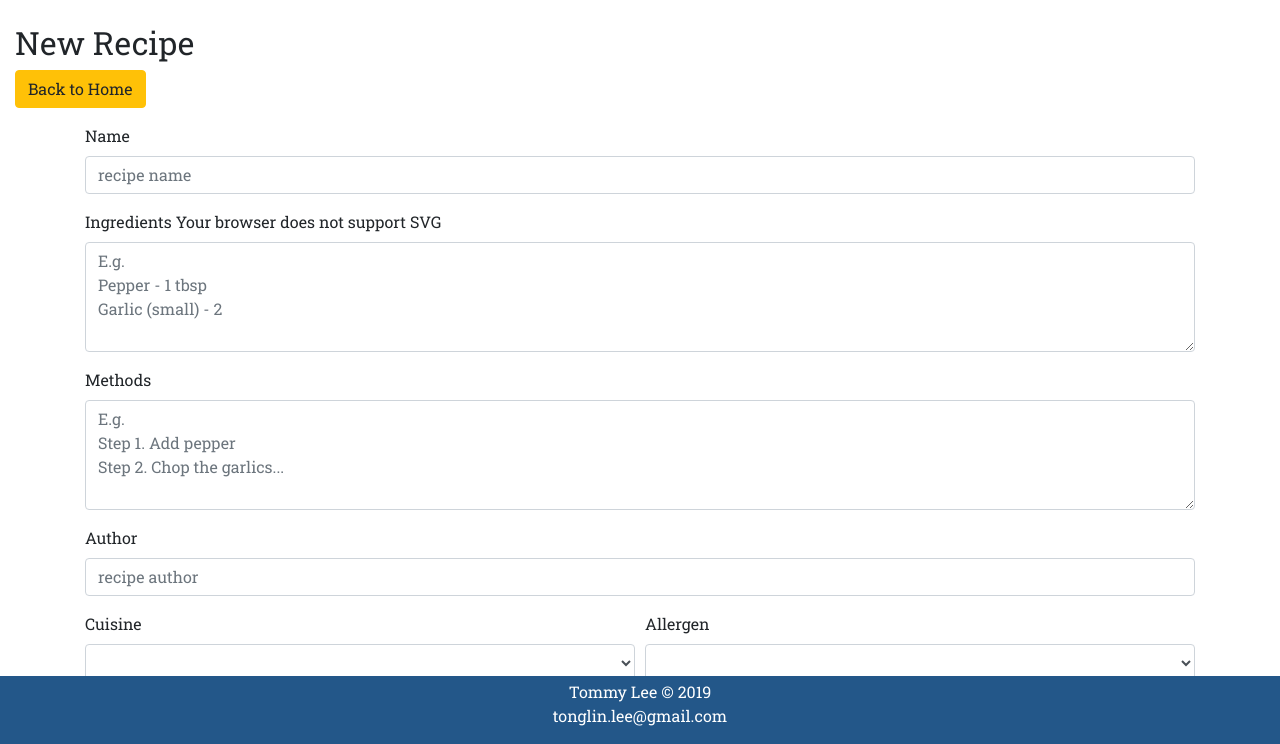
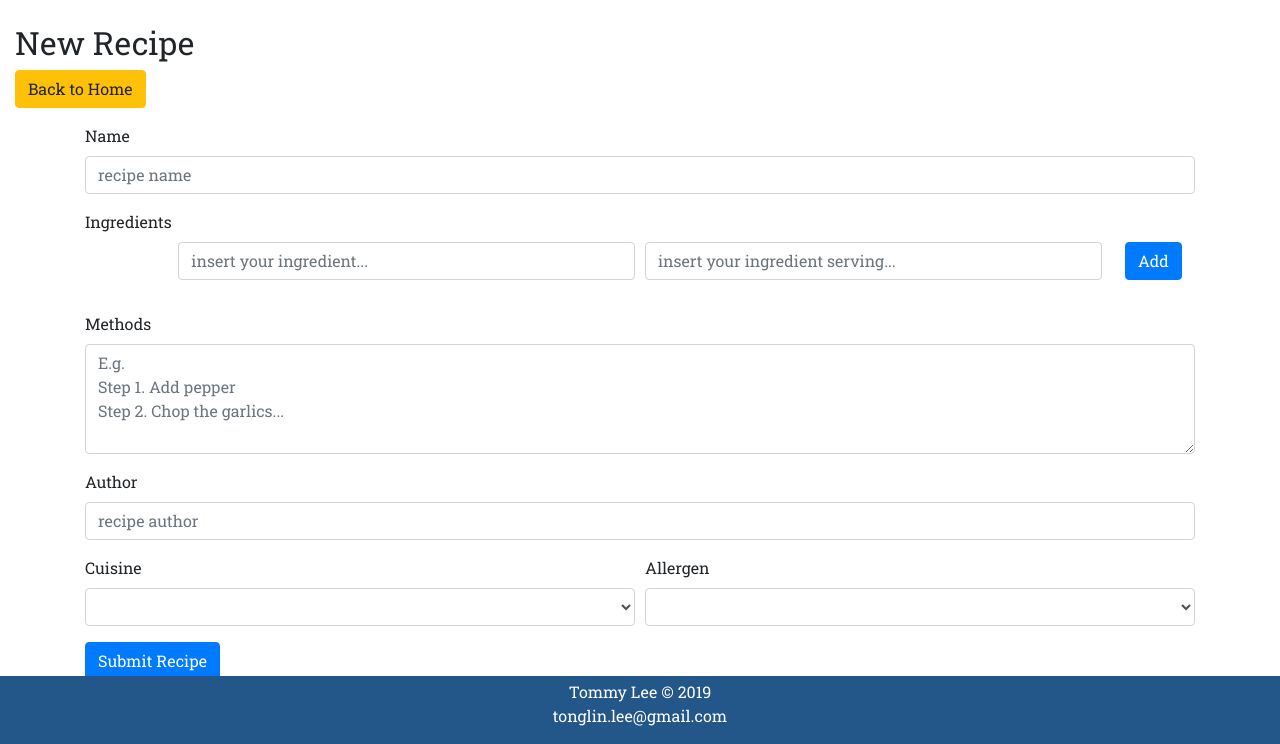
Before and after one commit to naturalDev0/p3-omnicook, a Flask app: page /recipe/add in a window 1280 px wide. Shown: the part 56-800 px from the top of the page. Run offline with Flask 2, Linux system fonts and the light colour scheme; data that the repository does not hold is empty; some libraries are stand-ins or nearby versions.

Commit message:
1. Added script.js to perform button functions. 2. Added components to test out adding new roles of ingredients. 3. Added heroku deployment settings.

```diff
--- /dev/null
+++ b/static/js/script.js
@@ -0,0 +1,70 @@
+// Global variables
+var nextNo;
+
+// Load script's actions
+$(document).ready(function() {
+
+    nextNo = 2;
+    $('.add-more').click(function(e) {
+        e.preventDefault();
+        addRow = '#field' + nextNo;
+        addRemoveRow = '#field' + nextNo;
+        nextNo = nextNo + 1;
+
+        var newInput = '<div class="form-row" id="field' + nextNo + '">' +
+                        '<div class="form-group col-md-1"><span class="align-middle">'+ nextNo + '</span></div>' +
+                        '<div class="form-group col-md-5"><input type="text" class="form-control" id="ingred-name-' + nextNo + '" placeholder="insert your ingredient..."></div>' +
+                        '<div class="form-group col-md-5"><input type="text" class="form-control" id="ingred-serve-' + nextNo + '" placeholder="insert your ingredient serving..."></div>'
+                        '<div class="form-group col-md-1 text-center"><div id="field">' +
+                        '<button type="text" class="btn btn-primary align-middle add-more" role="button" id="field-btn1">Add</button></div></div>' +
+                    '</div>';
+
+        $('.remove-me').click(function(e) {
+            e.preventDefault();
+        //     var fieldNum = this.id.charAt(this.id.length - 1);
+        //     var fieldID = "#field" + fieldNum;
+        //     $(this).remove();
+        //     $(fieldID).remove();
+        });
+    });
+
+/*
+    var next = 2;
+    $(".add-more").click(function(e) {
+        e.preventDefault();
+        var addto = "#field" + next;
+        var addRemove = "#field" + (next);
+        next = next + 1;
+
+        // Insert new row field on UI
+        // var newIn = '<input autocomplete="off" class="input form-control" id="field' + next + '" name="field' + next + '" type="text">';
+        var newIn = '<div class="form-row" id="field' + next + '">' +
+                        '<div class="form-group col-md-1"><span class="align-middle">'+ next + '</span></div>' +
+                        '<div class="form-group col-md-5"><input type="text" class="form-control" id="ingred-name-' + next + '" placeholder="insert your ingredient..."></div>' +
+                        '<div class="form-group col-md-5"><input type="text" class="form-control" id="ingred-serve-' + next + '" placeholder="insert your ingredient serving..."></div>'
+                        '<div class="form-group col-md-1 text-center"><div id="field">' +
+                        '<button type="text" class="btn btn-primary align-middle add-more" role="button" id="field1">Add</button></div></div>' +
+                    '</div>';
+        var newInput = $(newIn);
+
+        // Remove row field on UI
+        //var removeBtn = '<button id="remove' + (next - 1) + '" class="btn btn-danger remove-me" >Remove</button></div><div id="field">';
+        var removeBtn = '<button type="text" id="remove' + (next-1) + '" class="btn btn-danger align-middle remove-me" role="button">Remove</button>';
+        var removeButton = $(removeBtn);
+
+        $("#fields").append(newInput);
+        // $(addto).after(newInput);
+        $(addRemove).after(removeButton);
+        // $("#field" + next).attr('data-source', $(addto).attr('data-source'));
+        // $("#count").val(next);
+
+        $('.remove-me').click(function(e) {
+            e.preventDefault();
+            var fieldNum = this.id.charAt(this.id.length - 1);
+            var fieldID = "#field" + fieldNum;
+            $(this).remove();
+            $(fieldID).remove();
+        });
+    });
+*/
+});
--- a/templates/base.html
+++ b/templates/base.html
@@ -54,6 +54,8 @@
     <script src="https://code.jquery.com/jquery-3.2.1.slim.min.js" integrity="sha384-KJ3o2DKtIkvYIK3UENzmM7KCkRr/rE9/Qpg6aAZGJwFDMVNA/GpGFF93hXpG5KkN" crossorigin="anonymous"></script>
     <script src="https://cdnjs.cloudflare.com/ajax/libs/popper.js/1.12.9/umd/popper.min.js" integrity="sha384-ApNbgh9B+Y1QKtv3Rn7W3mgPxhU9K/ScQsAP7hUibX39j7fakFPskvXusvfa0b4Q" crossorigin="anonymous"></script>
     <script src="https://maxcdn.bootstrapcdn.com/bootstrap/4.0.0/js/bootstrap.min.js" integrity="sha384-JZR6Spejh4U02d8jOt6vLEHfe/JQGiRRSQQxSfFWpi1MquVdAyjUar5+76PVCmYl" crossorigin="anonymous"></script>
+    <!-- Personal JavaScript File-->
+    <script src="{{url_for('static', filename='js/script.js')}}"></script>
 
 </body>
 
--- a/templates/recipe_add.html
+++ b/templates/recipe_add.html
@@ -28,12 +28,25 @@
             <input type="text" class="form-control" id="recipeName" placeholder="recipe name">
         </div>
 
-        <div class="form-group">
+        <div class="form-group" id="fields">
             <label for="recipeIngredients">Ingredients</label>
-            <object class="align-justify" type="image/svg+xml" data="{{url_for('static', filename='image/plus.svg')}}">
-                Your browser does not support SVG
-            </object>
-            <textarea class="form-control" id="recipeIngredients" placeholder="E.g.&#10;Pepper - 1 tbsp &#10;Garlic (small) - 2" rows="4"></textarea>
+
+            <div class="form-row" id="field1">
+                <div class="form-group col-md-1">
+                    <span class="align-middle" id="ingred-no-1"></span>
+                </div>
+                <div class="form-group col-md-5">
+                    <input type="text" class="form-control" id="ingred-name-1" placeholder="insert your ingredient...">
+                </div>
+                <div class="form-group col-md-5">
+                    <input type="text" class="form-control" id="ingred-serve-1" placeholder="insert your ingredient serving...">
+                </div>
+                <div class="form-group col-md-1 text-center">
+                    <button type="text" class="btn btn-primary align-middle add-more" role="button" id="field-btn1">Add</button>
+                </div>
+            </div>
+
+            <!-- <textarea class="form-control" id="recipeIngredients" placeholder="E.g.&#10;Pepper - 1 tbsp &#10;Garlic (small) - 2" rows="4"></textarea>-->
         </div>
 
         <div class="form-group">
```
Also changed, not shown: .c9/metadata/environment/app.py (+1 -1 lines), requirements.txt (added, +39 -0 lines), 2 other files.
